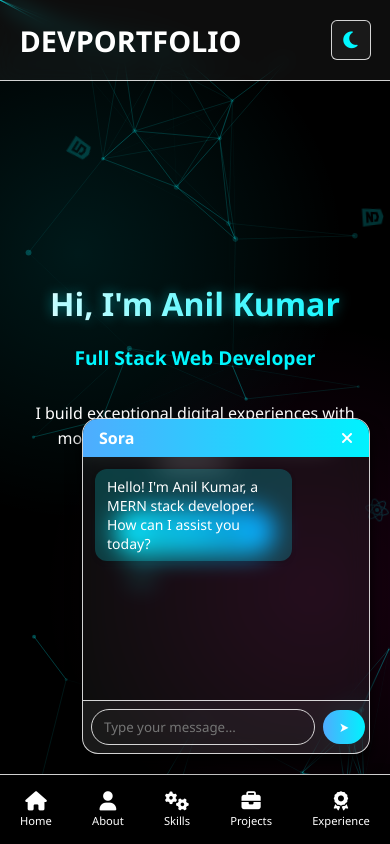
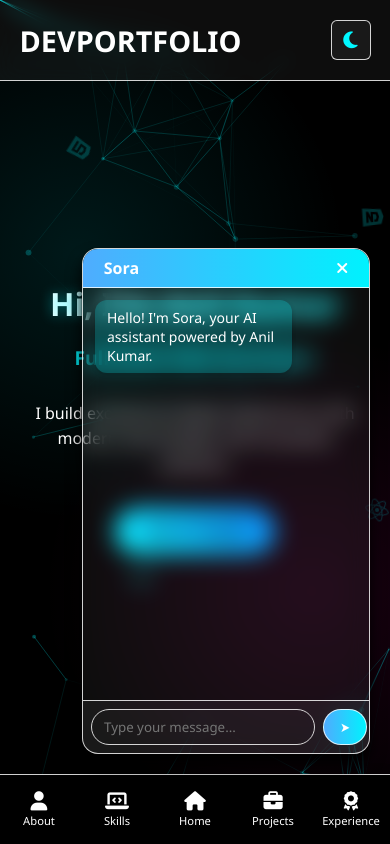
Before and after one commit to aniljasel/anilkumar.dev, a React (Vite) app: page / in a window 390 px wide. Both pictures are taken after a click on the element 345 px from the left and 729 px from the top of the page. Built offline with nearby package versions, Linux system fonts and the light colour scheme.

Commit message:
Final Update.

```diff
--- a/server.js
+++ b/server.js
@@ -28,7 +28,9 @@ app.post("/api/chat", async (req, res) => {
         messages: [
           {
             role: "system",
-            content: `You are a helpful assistant representing Anil Kumar.
+            content: `You are Sora, a cool AI Female assistant created by Anil Kumar.
+            Introduce yourself as "Sora, your AI assistant powered by Anil Kumar" when asked "Who are you?".
+            Always act professional, helpful, and futuristic.
             Anil Kumar is a MERN stack developer with expertise in React, Node.js, Express, and MongoDB.
             Frontend Development: He creates responsive and user-friendly web interfaces using React, HTML, CSS, and JavaScript.
             Graphic Design: He designs visually appealing graphics and layouts using tools like Figma and Canva.
--- a/src/App.css
+++ b/src/App.css
@@ -222,13 +222,15 @@ header {
     padding: 0.5rem 0;
     box-shadow: 0 -2px 10px rgba(0, 0, 0, 0.1);
     border-top: 1.5px solid var(--glass-border);
-    ;
     z-index: 100;
-    justify-content: space-around;
+    justify-content: space-between;
+    align-items: center;
 }
 
 .nav-icon {
     display: flex;
+    flex: 1;
+    text-align: center;
     flex-direction: column;
     align-items: center;
     color: var(--light);
@@ -1316,8 +1318,7 @@ footer {
     }
 
     .cursor,
-    .cursor-follower,
-    .tooltip-footer {
+    .cursor-follower {
         display: none;
     }
 }
@@ -1421,6 +1422,11 @@ footer {
         display: none;
     }
 
+    .cursor,
+    .cursor-follower {
+        display: none;
+    }
+
     .thankyou-popup {
         padding: 18px 12px;
         font-size: 1rem;
@@ -1456,7 +1462,8 @@ footer {
     display: flex;
     flex-direction: column;
     width: 18rem;
-    height: 21rem;
+    height: 60vh;
+    max-height: 100vh;
     border-radius: 1rem;
     box-shadow: 0 10px 15px var(--dark);
     overflow: hidden;
@@ -1470,10 +1477,11 @@ footer {
 .chatbot-header {
     position: relative;
     text-align: center;
-    padding: 0.5rem 1rem;
+    padding: 0.5rem 1.3rem;
     font-weight: 600;
     font-size: 1rem;
     background: linear-gradient(90deg, #4facfe, #00f2fe);
+    border-bottom: 1px solid var(--glass-border);
     color: var(--light);
     display: flex;
     justify-content: space-between;
@@ -1577,7 +1585,7 @@ footer {
     font-weight: bold;
     background: linear-gradient(90deg, #4facfe, #00f2fe);
     color: var(--light);
-    border: none;
+    border: 1px solid var(--glass-border);
     cursor: pointer;
     transition: transform 0.2s;
 }
--- a/src/components/chatbot.jsx
+++ b/src/components/chatbot.jsx
@@ -2,7 +2,7 @@ import React, { useState, useRef, useEffect } from "react";
 
 const Chatbot = ({ onClose }) => {
     const [messages, setMessages] = useState([
-        { text: "Hello! I'm Anil Kumar, a MERN stack developer. How can I assist you today?", sender: "bot" },
+        { text: "Hello! I'm Sora, your AI assistant powered by Anil Kumar.", sender: "bot" },
     ]);
     const [input, setInput] = useState("");
     const [isTyping, setIsTyping] = useState(false);
@@ -31,7 +31,7 @@ const Chatbot = ({ onClose }) => {
             setIsTyping(false);
 
             const botMessage = {
-                text: data.reply || "Sorry, I couldn't generate a response.",
+                text: data.reply || "☹️ Sorry, I couldn't generate a response.",
                 sender: "bot",
             };
 
@@ -40,7 +40,7 @@ const Chatbot = ({ onClose }) => {
             setIsTyping(false);
             setMessages((prev) => [
                 ...prev,
-                { text: "⚠️ API Error! Please try again later.", sender: "bot" },
+                { text: "API Error! Please try again later.", sender: "bot" },
             ]);
         }
     };
@@ -76,6 +76,7 @@ const Chatbot = ({ onClose }) => {
                     value={input}
                     onChange={(e) => setInput(e.target.value)}
                     onKeyDown={(e) => e.key === "Enter" && handleSend()}
+                    autoFocus
                 />
                 <button onClick={handleSend}>➤</button>
             </div>
--- a/src/components/header.jsx
+++ b/src/components/header.jsx
@@ -33,17 +33,17 @@ function Header() {
 
             {/* Mobile Bottom Navigation */}
             <nav className="mobile-bottom-nav">
-                <Link to="/" className="nav-icon">
-                    <i className="fas fa-home"></i>
-                    <span className="nav-text">Home</span>
-                </Link>
                 <Link to="about" className="nav-icon">
                     <i className="fas fa-user"></i>
                     <span className="nav-text">About</span>
                 </Link>
                 <Link to="skills" className="nav-icon">
-                    <i className="fas fa-cogs"></i>
+                    <i className="fas fa-laptop-code"></i>
                     <span className="nav-text">Skills</span>
+                </Link>
+                <Link to="/" className="nav-icon">
+                    <i className="fas fa-home"></i>
+                    <span className="nav-text">Home</span>
                 </Link>
                 <Link to="project" className="nav-icon">
                     <i className="fas fa-briefcase"></i>
@@ -53,10 +53,6 @@ function Header() {
                     <i className="fa-solid fa-award"></i>
                     <span className="nav-text">Experience</span>
                 </Link>
-                {/* <Link to="contact" className="nav-icon">
-                    <i className="fas fa-envelope"></i>
-                    <span className="nav-text">Contact</span>
-                </Link> */}
             </nav>
         </>
     );
```
